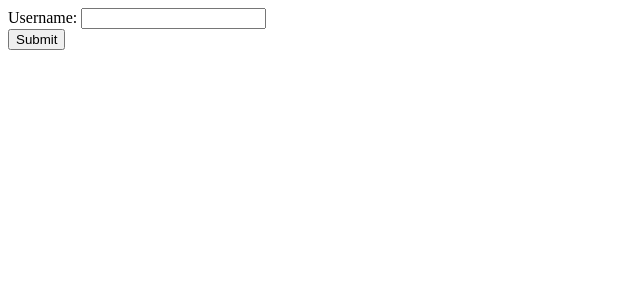
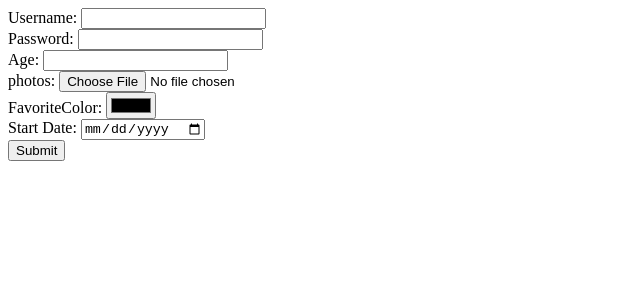
Before and after one commit to level1cr3/epic-react-fundamental, a React (Vite) app in the folder build-tool-vite/: page / in a window 1280 px wide. Shown: the top 300 px of the page, without its empty margins (0-640 px from the left). Built offline with nearby package versions, Linux system fonts and the light colour scheme.

Commit message:
Forms input types

```diff
--- a/build-tool-vite/src/App.tsx
+++ b/build-tool-vite/src/App.tsx
@@ -1,9 +1,31 @@
 function App() {
   return (
     <>
-      <form action="">
-        <label htmlFor="usernameInput">Username: </label>
-        <input id="usernameInput" name="username" type="text" />
+      <form action="/path/to/server">
+        <div>
+          <label htmlFor="usernameInput">Username: </label>
+          <input id="usernameInput" name="username" type="text" />
+        </div>
+        <div>
+          <label htmlFor="passwordInput">Password: </label>
+          <input id="passwordInput" name="password" type="password" />
+        </div>
+        <div>
+          <label htmlFor="ageInput">Age: </label>
+          <input id="ageInput" name="age" type="number" />
+        </div>
+        <div>
+          <label htmlFor="fileInput">photos: </label>
+          <input id="fileInput" name="file" type="file" accept="image/*" />
+        </div>
+        <div>
+          <label htmlFor="colorInput">FavoriteColor: </label>
+          <input id="colorInput" name="color" type="color" />
+        </div>
+        <div>
+          <label htmlFor="dateInput">Start Date: </label>
+          <input id="dateInput" name="date" type="date" />
+        </div>
         <div>
           <button type="submit">Submit</button>
         </div>
```
